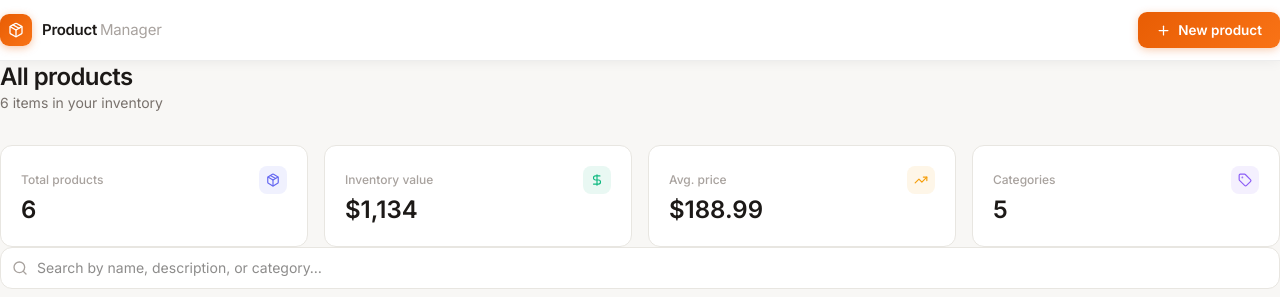
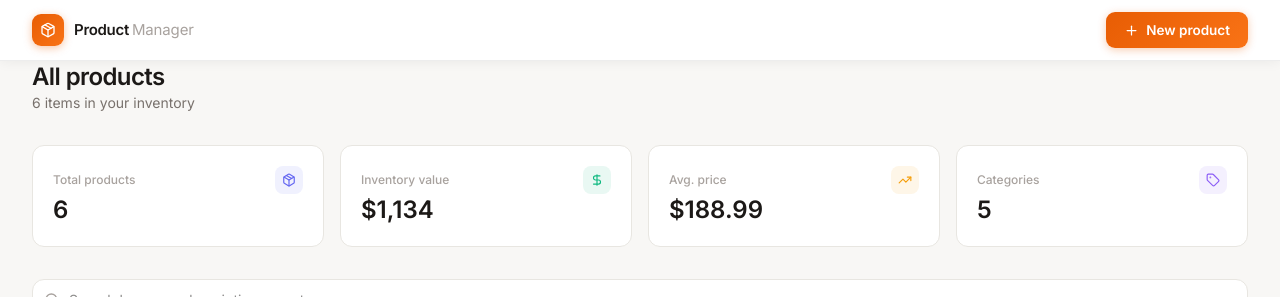
Before and after one commit to Rimy14/Product-Manager, a Next.js app: page / in a window 1280 px wide. Shown: the top 297 px of the page. Built offline with nearby package versions, Linux system fonts and the light colour scheme.

Commit message:
Implemented product management UI including CRUD modals and styling

```diff
--- a/app/globals.css
+++ b/app/globals.css
@@ -68,3 +68,73 @@ select {
 
 .line-clamp-1 { overflow: hidden; display: -webkit-box; -webkit-box-orient: vertical; -webkit-line-clamp: 1; }
 .line-clamp-2 { overflow: hidden; display: -webkit-box; -webkit-box-orient: vertical; -webkit-line-clamp: 2; }
+
+/* Responsive layout helper classes */
+.responsive-container {
+  width: 100%;
+  padding-left: 16px;
+  padding-right: 16px;
+}
+@media (min-width: 768px) {
+  .responsive-container {
+    padding-left: 32px;
+    padding-right: 32px;
+  }
+}
+
+/* Stats grid */
+.stats-grid {
+  display: grid;
+  grid-template-columns: repeat(1, 1fr);
+  gap: 16px;
+  margin-bottom: 32px;
+}
+@media (min-width: 640px) {
+  .stats-grid {
+    grid-template-columns: repeat(2, 1fr);
+  }
+}
+@media (min-width: 1024px) {
+  .stats-grid {
+    grid-template-columns: repeat(4, 1fr);
+  }
+}
+
+/* Toolbar row */
+.toolbar-row {
+  display: flex;
+  flex-direction: column;
+  gap: 16px;
+}
+@media (min-width: 640px) {
+  .toolbar-row {
+    flex-direction: row;
+    align-items: center;
+    justify-content: space-between;
+    gap: 16px;
+  }
+}
+
+/* Categories scrollable container */
+.categories-scroll {
+  display: flex;
+  align-items: center;
+  gap: 8px;
+  overflow-x: auto;
+  width: 100%;
+  scrollbar-width: none;
+  -ms-overflow-style: none;
+}
+.categories-scroll::-webkit-scrollbar {
+  display: none;
+}
+
+/* Dialog responsive widths */
+.dialog-responsive {
+  width: calc(100% - 32px) !important;
+}
+@media (min-width: 640px) {
+  .dialog-responsive {
+    width: 100% !important;
+  }
+}
--- a/components/DeleteConfirmModal.tsx
+++ b/components/DeleteConfirmModal.tsx
@@ -30,7 +30,7 @@ export default function DeleteConfirmModal({
           style={{ background: "rgba(0,0,0,0.35)", backdropFilter: "blur(4px)" }}
         />
         <Dialog.Content
-          className="dialog-content fixed left-1/2 top-1/2 -translate-x-1/2 -translate-y-1/2 z-50 w-[calc(100%-32px)] sm:w-full"
+          className="dialog-content dialog-responsive fixed left-1/2 top-1/2 -translate-x-1/2 -translate-y-1/2 z-50 sm:w-full"
           style={{
             maxWidth: "420px",
             background: "#FFFFFF",
--- a/components/ProductFormModal.tsx
+++ b/components/ProductFormModal.tsx
@@ -114,7 +114,7 @@ export default function ProductFormModal({
           style={{ background: "rgba(0,0,0,0.35)", backdropFilter: "blur(4px)" }}
         />
         <Dialog.Content
-          className="dialog-content fixed left-1/2 top-1/2 -translate-x-1/2 -translate-y-1/2 z-50 w-[calc(100%-32px)] sm:w-full"
+          className="dialog-content dialog-responsive fixed left-1/2 top-1/2 -translate-x-1/2 -translate-y-1/2 z-50 sm:w-full"
           style={{
             maxWidth: "520px",
             maxHeight: "92vh",
--- a/components/ProductPage.tsx
+++ b/components/ProductPage.tsx
@@ -47,7 +47,7 @@ export default function ProductPage() {
           boxShadow: "0 1px 12px rgba(0,0,0,0.06)",
         }}
       >
-        <div className="w-full px-4 md:px-8 h-[60px] flex items-center justify-between">
+        <div className="responsive-container h-[60px] flex items-center justify-between">
           <div style={{ display: "flex", alignItems: "center", gap: "10px" }}>
             <div style={{ width: "32px", height: "32px", borderRadius: "9px", background: "linear-gradient(135deg, #E85D04, #F97316)", display: "flex", alignItems: "center", justifyContent: "center", boxShadow: "0 2px 8px rgba(232,93,4,0.35)" }}>
               <Package size={16} color="#fff" />
@@ -69,7 +69,7 @@ export default function ProductPage() {
         </div>
       </header>
 
-      <main className="w-full px-4 md:px-8 pt-6 md:pt-10 pb-16 box-border">
+      <main className="responsive-container pt-6 md:pt-10 pb-16 box-border">
 
         {/* ── Page heading ── */}
         <div style={{ marginBottom: "32px" }}>
@@ -82,7 +82,7 @@ export default function ProductPage() {
         </div>
 
         {/* ── Stats grid ── */}
-        <div className="grid grid-cols-1 sm:grid-cols-2 lg:grid-cols-4 gap-4 mb-8">
+        <div className="stats-grid">
           {stats.map((s) => {
             const Icon = s.icon;
             return (
@@ -149,9 +149,9 @@ export default function ProductPage() {
           </div>
 
           {/* Row 2: category filters + view toggle */}
-          <div className="flex flex-col sm:flex-row sm:items-center justify-between gap-4">
+          <div className="toolbar-row">
             {/* Category pills — scrollable */}
-            <div style={{ display: "flex", alignItems: "center", gap: "8px", overflowX: "auto", flex: 1, scrollbarWidth: "none" }}>
+            <div className="categories-scroll" style={{ flex: 1 }}>
               {categories.map((cat) => (
                 <button
                   key={cat}
```
